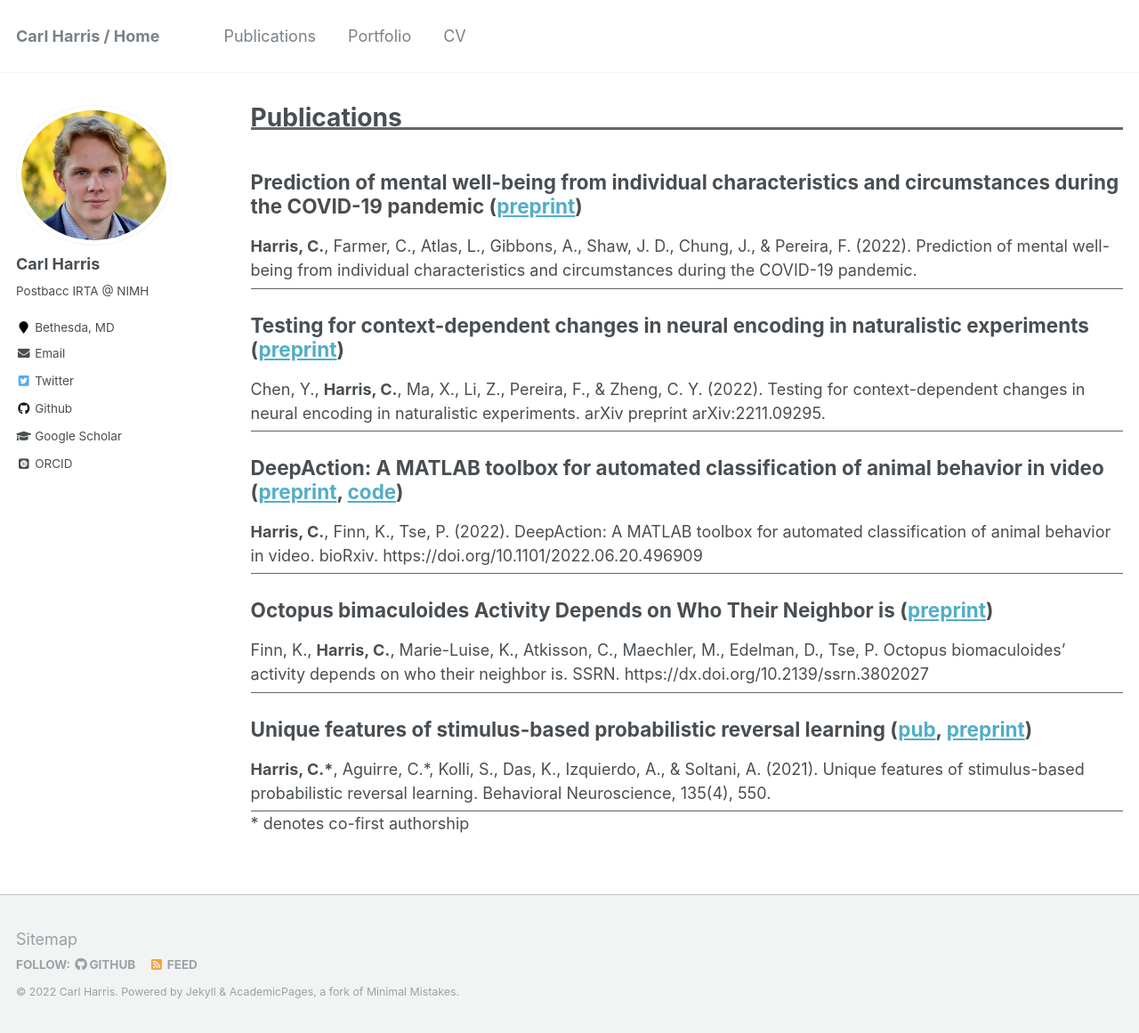
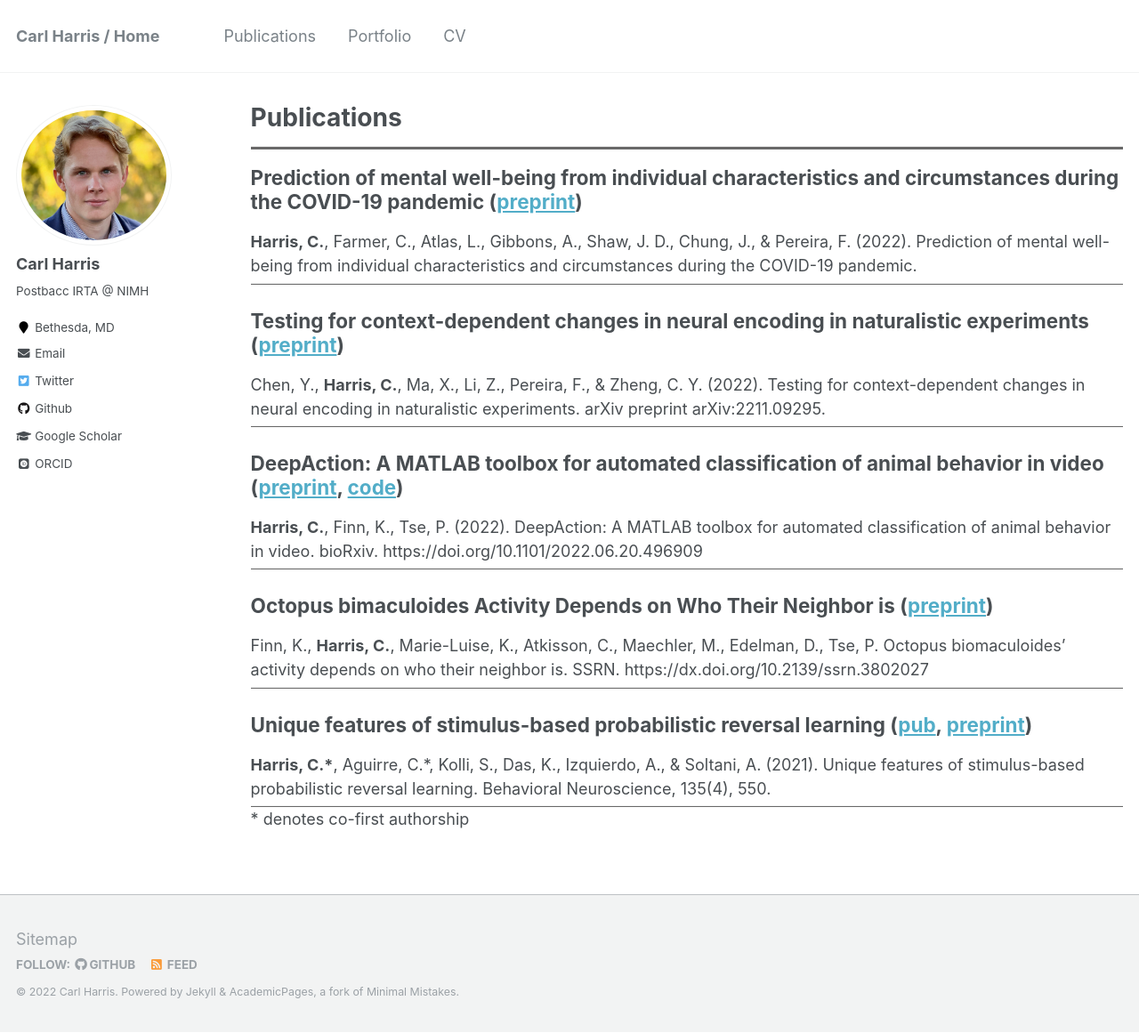
Before and after one commit to carlwharris/carlwharris.github.io, a Jekyll site: the page built from _pages/publications.md, in a window 1280 px wide and 1161 px high. Shown: the whole window at 89% size. Built offline with Jekyll 4.4.1, drawn with Linux system fonts in a browser that asks for light colours; some web fonts are replaced.

Commit message:
Update publications.md

```diff
--- a/_pages/publications.md
+++ b/_pages/publications.md
@@ -12,7 +12,7 @@ author_profile: true
 {% include base_path %}
 
 
-<hr style="height:4px; background-color: #696969; margin-top:-1em">
+<hr style="height:4px; background-color: #696969; margin-bottom:-1.5em">
 
 
 ## Prediction of mental well-being from individual characteristics and circumstances during the COVID-19 pandemic ([preprint](https://psyarxiv.com/7enqw/))
```
